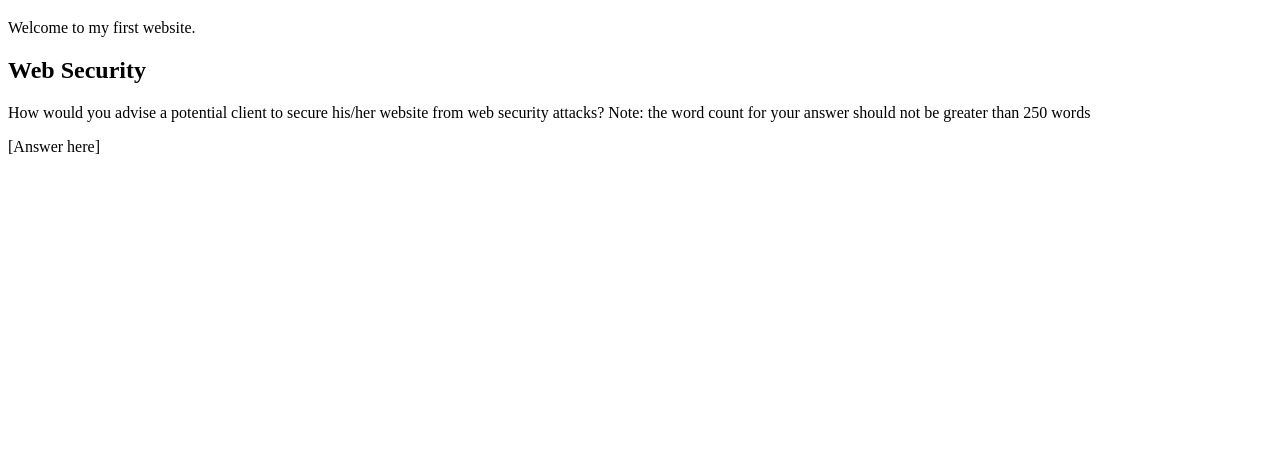
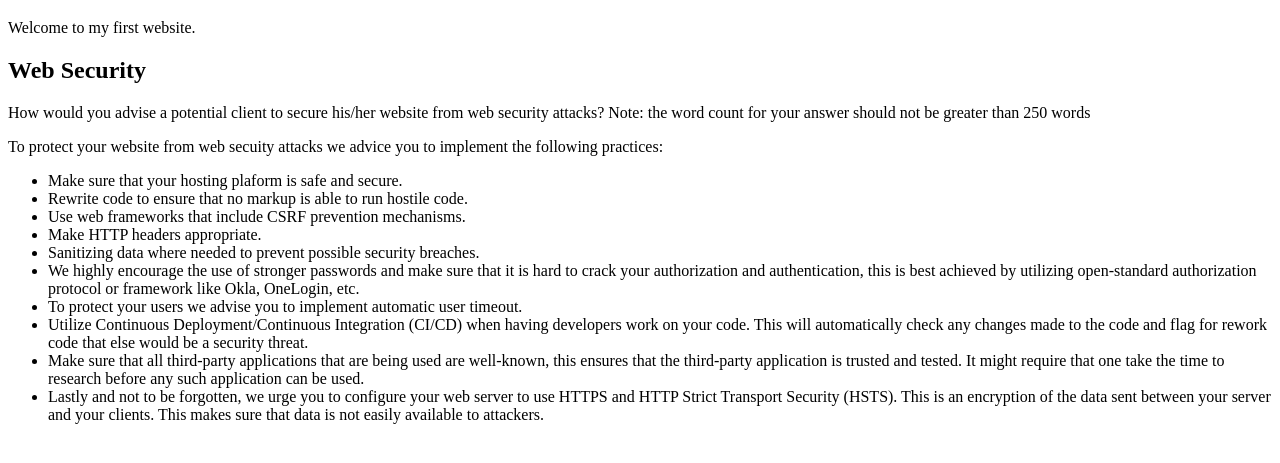
Before and after one commit to Noroff-FEU-Assignments/cross-course-project-jonhenrikaavitsland, a plain HTML site: page index.html in a window 1280 px wide. Shown: the part 61-524 px from the top of the page. Drawn offline with Linux system fonts and the light colour scheme.

Commit message:
answered the security question

```diff
--- a/index.html
+++ b/index.html
@@ -8,6 +8,19 @@
     <p>Welcome to my first website.</p>
     <h2>Web Security</h2>
     <p id="web-security-question">How would you advise a potential client to secure his/her website from web security attacks? Note: the word count for your answer should not be greater than 250 words</p>
-    <p id="web-security-answer">[Answer here]</p>
+    <p id="web-security-answer">To protect your website from web secuity attacks we advice you to implement the following practices:</p>
+    <ul>
+      <li>Make sure that your hosting plaform is safe and secure.</li>
+      <li>Rewrite code to ensure that no markup is able to run hostile code.</li>
+      <li>Use web frameworks that include CSRF prevention mechanisms.</li>
+      <li>Make HTTP headers appropriate.</li>
+      <li>Sanitizing data where needed to prevent possible security breaches.</li>
+      <li>We highly encourage the use of stronger passwords and make sure that it is hard to crack your authorization and authentication, this is best achieved by utilizing open-standard authorization protocol or framework like Okla, OneLogin, etc.</li>
+      <li>To protect your users we advise you to implement automatic user timeout.
+      </li>
+      <li>Utilize Continuous Deployment/Continuous Integration (CI/CD) when having developers work on your code. This will automatically check any changes made to the code and flag for rework code that else would be a security threat.</li>
+      <li>Make sure that all third-party applications that are being used are well-known, this ensures that the third-party application is trusted and tested. It might require that one take the time to research before any such application can be used.</li>
+      <li>Lastly and not to be forgotten, we urge you to configure your web server to use HTTPS and HTTP Strict Transport Security (HSTS). This is an encryption of the data sent between your server and your clients. This makes sure that data is not easily available to attackers.</li>
+    </ul>
   </body>
 </html>
```
